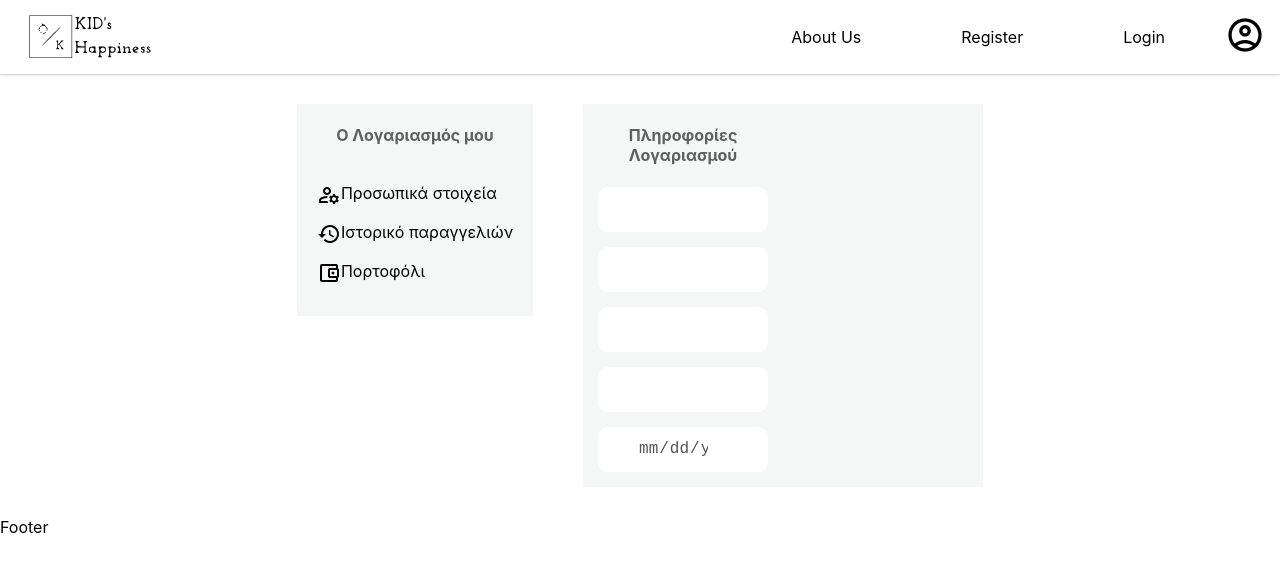
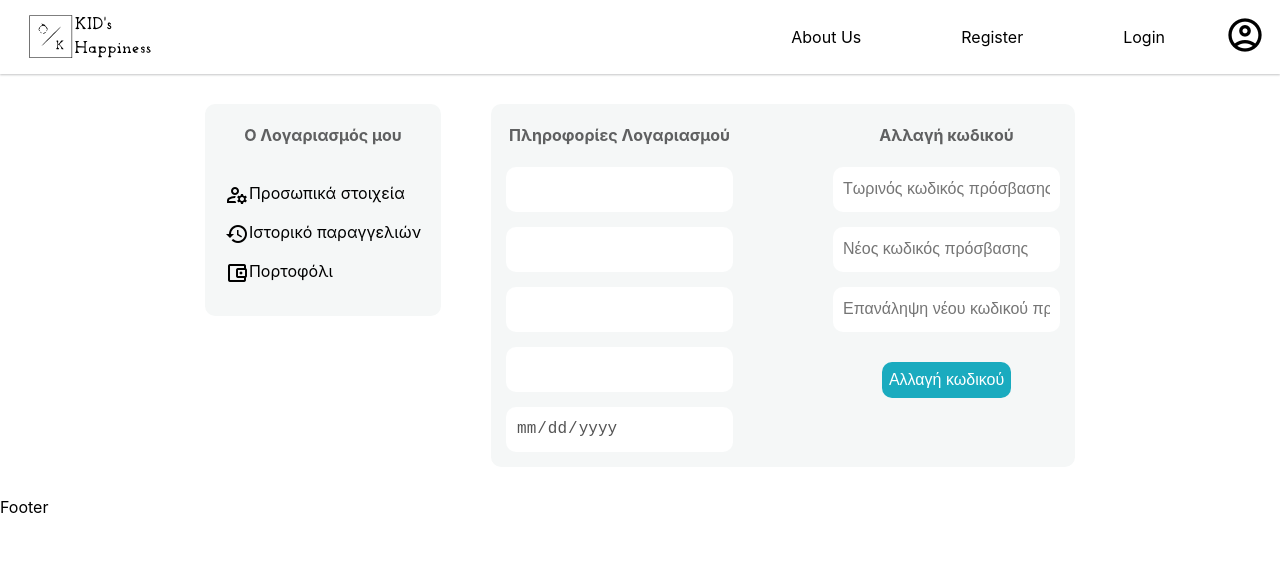
Before and after one commit to smackflad/ProjectTel, a React (Create React App) app in the folder parent-app/: page /my-profile in a window 1280 px wide. Shown: the top 572 px of the page. Built offline with nearby package versions, Linux system fonts and the light colour scheme.

Commit message:
Account done

```diff
--- a/parent-app/src/components/Pages/ParentProfilePage/Account.css
+++ b/parent-app/src/components/Pages/ParentProfilePage/Account.css
@@ -8,7 +8,7 @@
 }
 .Account-inputs {
   font-size: 16px;
-  padding: 0 40px 0 40px;
+  padding: 0 10px 0 10px;
   border-top: none;
   border-right: none;
   border-left: none;
@@ -25,7 +25,46 @@
   outline-width: 0;
 }
 .Account-info {
-  width: 50%;
+  width: auto;
   display: flex;
   flex-direction: column;
 }
+.Account-password button {
+  margin-top: 15px;
+  border: 0;
+  border-radius: 10px;
+  height: 36px;
+  width: 50%;
+}
+.Account-password h4 {
+  color: #5f6061;
+  text-align: center;
+}
+.Account-password {
+  display: flex;
+  flex-direction: column;
+  margin-left: 70px;
+}
+.password-change {
+  display: flex;
+  flex-direction: column;
+  align-items: center;
+}
+.password-change input {
+  font-size: 16px;
+  padding: 0 10px 0 10px;
+  border-top: none;
+  border-right: none;
+  border-left: none;
+  border-bottom: none;
+  border-radius: 10px;
+  height: 45px;
+  background-color: #fff;
+  border: none;
+  display: block;
+  box-sizing: border-box;
+  margin-left: 15px;
+  margin-right: 15px;
+  margin-bottom: 15px;
+  outline-width: 0;
+}
--- a/parent-app/src/components/Pages/ParentProfilePage/Account.js
+++ b/parent-app/src/components/Pages/ParentProfilePage/Account.js
@@ -41,7 +41,48 @@ const Account = () => {
           disabled
         ></input>
       </div>
-      <div className="Account-password"></div>
+      <div className="Account-password">
+        <h4>Αλλαγή κωδικού</h4>
+        <form className="password-change">
+          <input
+            type="password"
+            id="Oldpassword"
+            name="Oldpassword"
+            required
+            // value={form.password}
+            // onChange={handleChange}
+            placeholder="Τωρινός κωδικός πρόσβασης"
+          ></input>
+          <input
+            type="password"
+            id="NewPassword"
+            name="NewPassword"
+            required
+            // value={form.password}
+            // onChange={handleChange}
+            placeholder="Νέος κωδικός πρόσβασης"
+          ></input>
+          <input
+            type="password"
+            id="NewPasswordVer"
+            name="NewPasswordVer"
+            required
+            // value={form.password}
+            // onChange={handleChange}
+            placeholder="Επανάληψη νέου κωδικού πρόσβασης"
+          ></input>
+          <button
+            type="submit"
+            style={{
+              backgroundColor: "#1AABBF",
+              color: "#ffffff",
+              fontSize: "16px",
+            }}
+          >
+            Αλλαγή κωδικού
+          </button>
+        </form>
+      </div>
     </div>
   );
 };
--- a/parent-app/src/components/Pages/ParentProfilePage/parentProfilePage.css
+++ b/parent-app/src/components/Pages/ParentProfilePage/parentProfilePage.css
@@ -10,6 +10,8 @@
   min-height: 300px;
   background-color: #f5f7f7;
   margin-left: 50px;
+  display: flex;
+  border-radius: 10px;
 }
 .mini-profile-menu {
   display: flex;
@@ -17,6 +19,7 @@
   justify-content: flex-start;
   align-items: center;
   background-color: #f5f7f7;
+  border-radius: 10px;
 }
 .mini-profile-menu h4 {
   font: normal normal bold 20px/25px;
```
